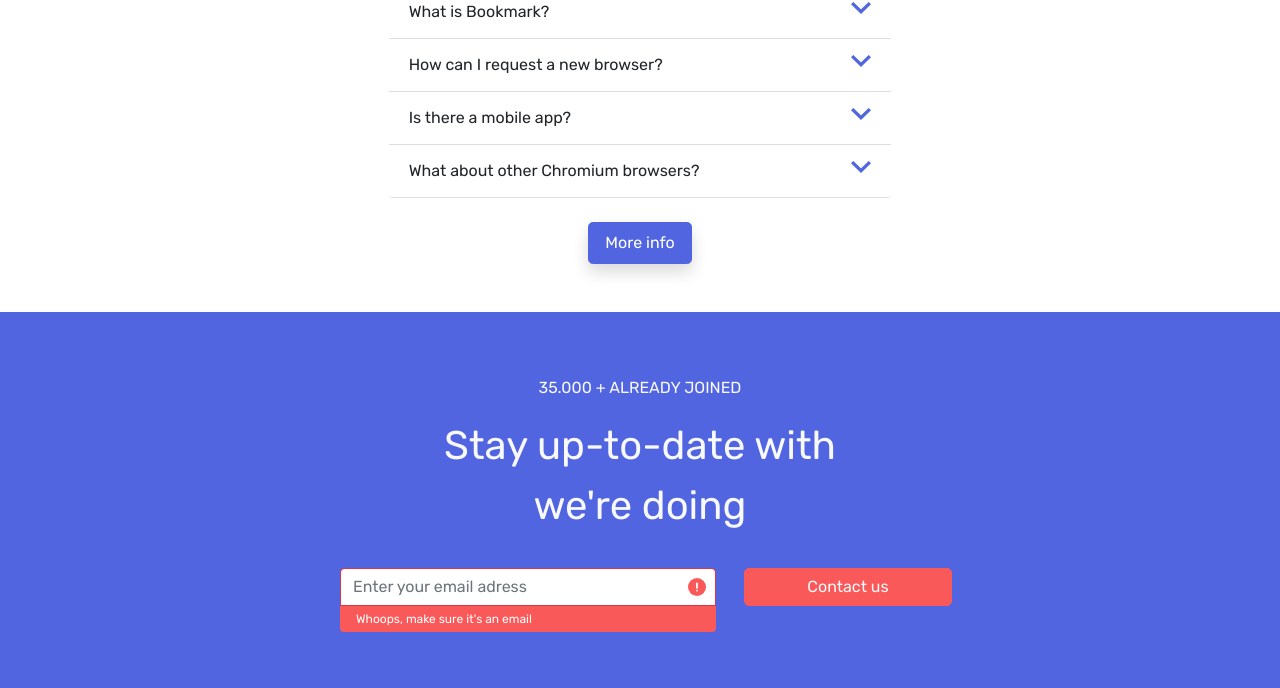
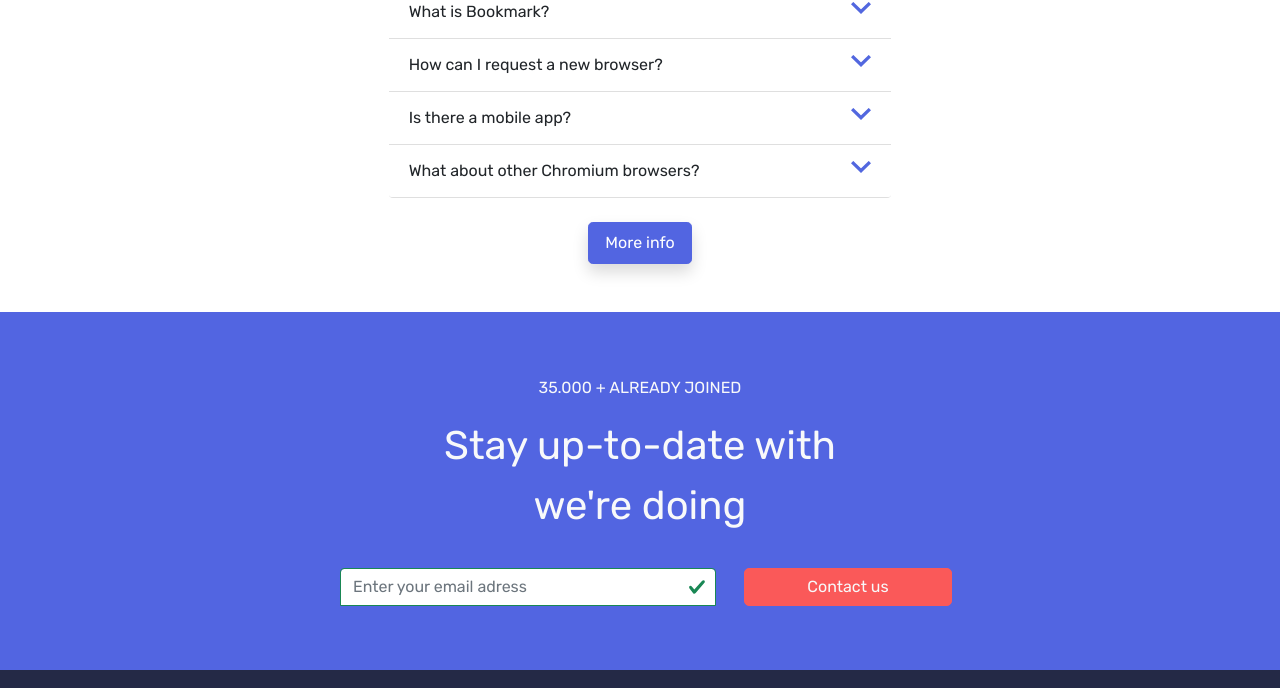
Before and after one commit to DidacBallabriga/Sprint2, a website: page index.html in a window 1280 px wide. Shown: the part 2441-3129 px from the top of the page. Drawn offline with nearby package versions, Linux system fonts and the light colour scheme.

Commit message:
fix required camp on form

```diff
--- a/index.html
+++ b/index.html
@@ -113,14 +113,12 @@
           <p class="m-2">We've got more browsers in the pipeline. Please do let us know if you've got a fovourite you'd like us to prioritze.</p>
         </div>
         <ul class="row ps-5 pe-5">
-
           <li class="card-body col-lg-1 text-center border-top-0 border shadow rounded ms-lg-5">
             <img class="mb-4 mt-4" src="./uploads/logo-chrome.svg" alt="">
             <h5 class="card-title">Add to Chrome</h5>
             <p class="card-text">Minimum version 62</p>
             <img class="img-fluid mb-3 mt-4" src="./uploads/bg-dots.svg" alt=""><br>
             <a href="#" class="btn btn-primary">Add & Install Extension</a>
-
         </li>
         <li class="card-body col-lg-1 text-center border-top-0 border shadow rounded ms-lg-3 me-lg-3 card2">
             <img class="mb-4 mt-4" src="./uploads/logo-firefox.svg" alt="">
@@ -128,7 +126,6 @@
             <p class="card-text">Minimum version 55</p>
             <img class="img-fluid mb-3 mt-4" src="./uploads/bg-dots.svg" alt=""><br>
             <a href="#" class="btn btn-primary">Add & Install Extension</a>
-
         </li>
         <li class="card-body col-lg-1 text-center border-top-0 border shadow rounded mb-5 me-lg-5 card3">
             <img class="mb-4 mt-4" src="./uploads/logo-opera.svg" alt="">
@@ -136,7 +133,6 @@
             <p class="card-text">Minimum version 46</p>
             <img class="img-fluid mb-3 mt-4" src="./uploads/bg-dots.svg" alt=""><br>
             <a href="#" class="btn btn-primary">Add & Install Extension</a>
-
         </li>
       </ul>
 <!––Ara toca desenvolupar l'apartat de FAQS:––>
@@ -204,22 +200,17 @@
         <div class="container-fluid col-lg-6 col-10 mt-5 mb-5 text-center">
           <p class="text-light fs-6">35.000 + ALREADY JOINED</p>
           <p class="text-light fs-1">Stay up-to-date with <br> we're doing</p>
-
-
-
         <form class="was-validated">
           <div class="mb-3 row">
             <div class="me-lg-3 col mt-3" >
-              <input placeholder="Enter your email adress" type="email" class="form-control" id="exampleInputEmail1" aria-describedby="emailHelp" required>
+              <input placeholder="Enter your email adress" type="email" class="form-control" id="exampleInputEmail1" aria-describedby="emailHelp">
               <div class="invalid-feedback text-start">Whoops, make sure it's an email</div>
             </div>
+
+
             <button type="submit" class="btn btn-secondary text-light col-lg-4 mt-3 fs-6 h-25">Contact us</button>
           </div>
         </form>
-
-
-
-
       </div>
     </div>
       <footer class="container-fluid footer2 p-4">
```
